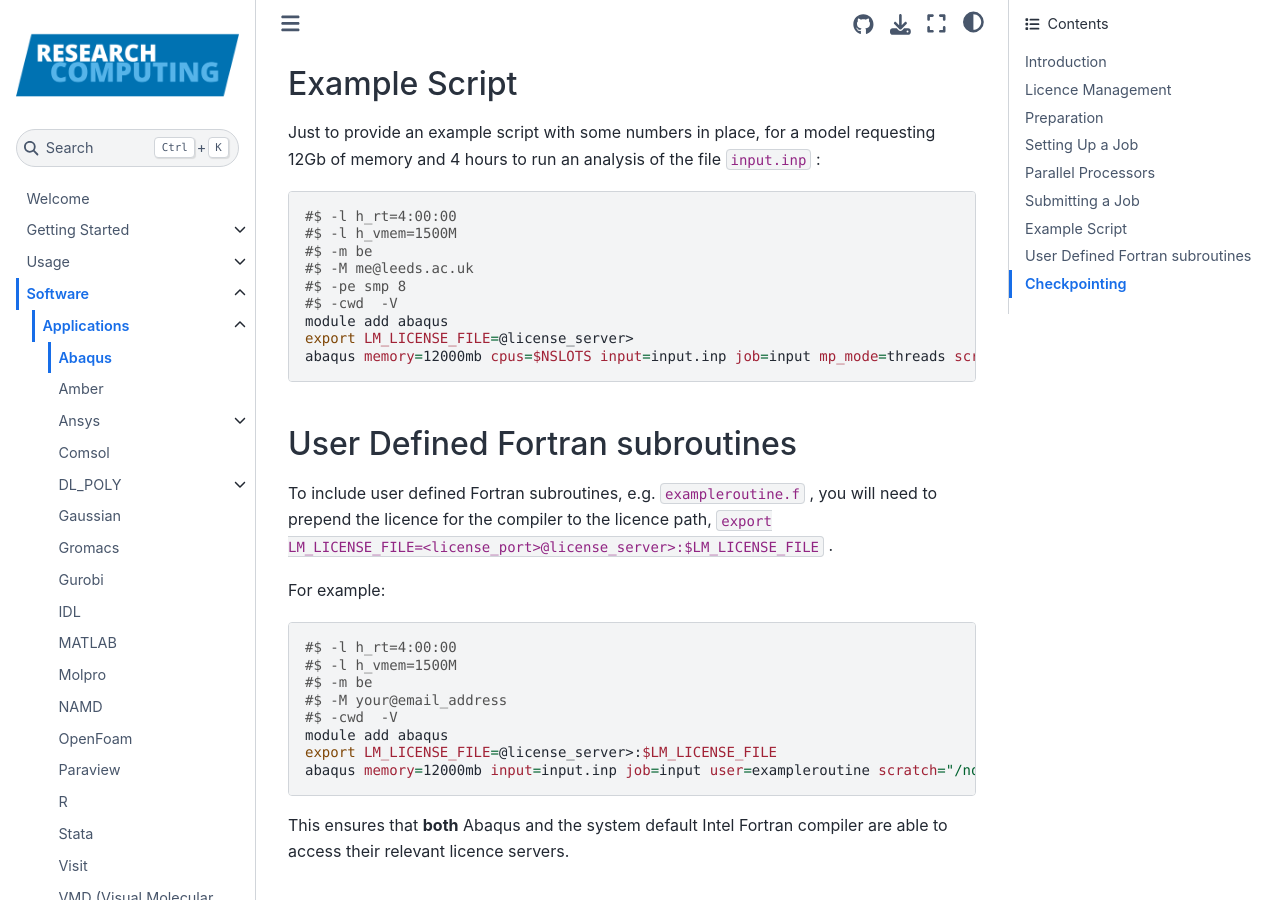
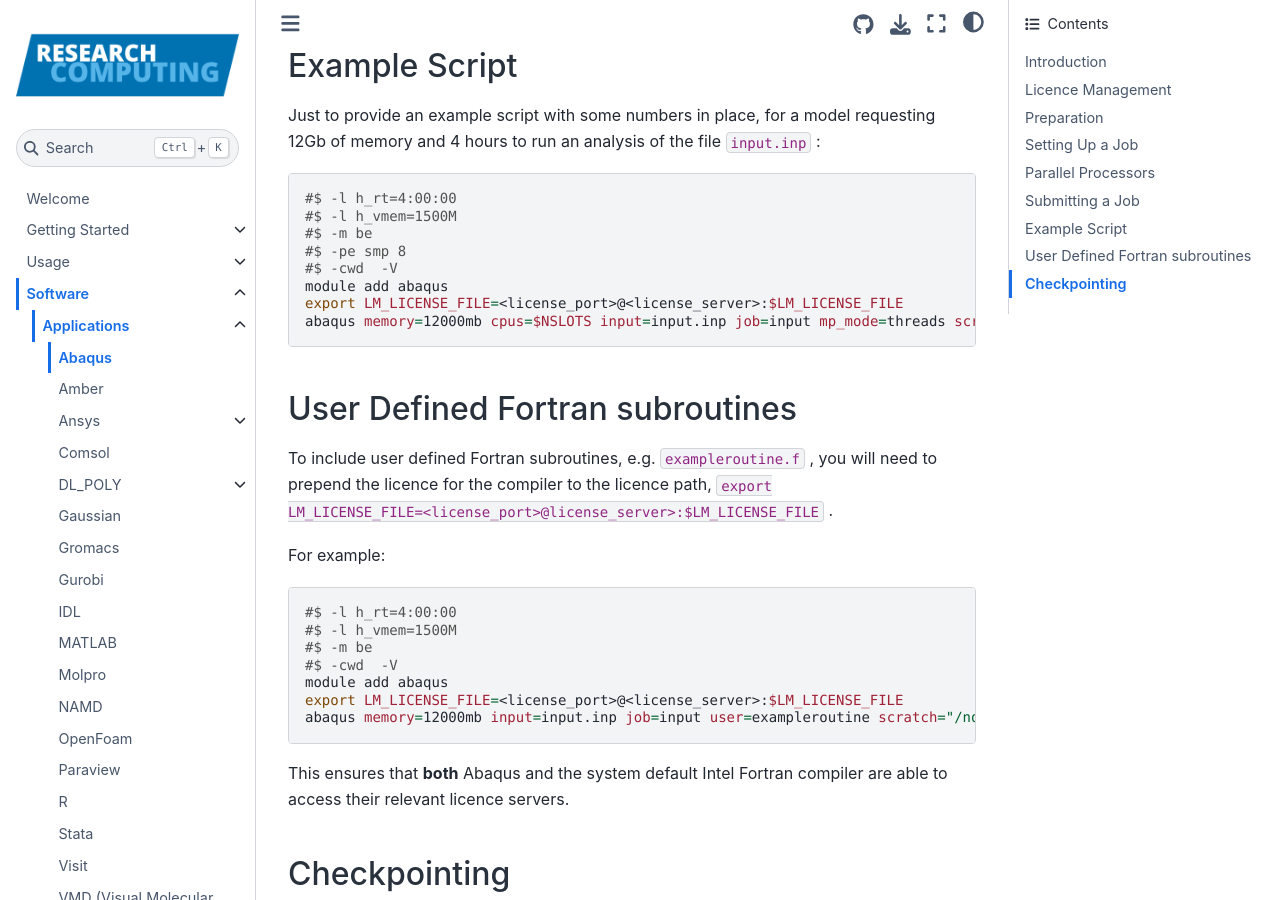
Before and after one commit to foqueiroz/arcdocs.github.io, a Jupyter Book: the page built from book/software/applications/abaqus.md, in a window 1280 px wide and 900 px high, scrolled down 4772 px. Built offline with Jupyter Book 1.0.4 settings and Sphinx 7.4.7 and the Sphinx Book theme 1.1.4, drawn with Linux system fonts in a browser that asks for light colours; some of the changed text lies outside the part shown.

Commit message:
Fix license lines, and remove references to email addresses (#41)

````diff
--- a/book/software/applications/abaqus.md
+++ b/book/software/applications/abaqus.md
@@ -48,7 +48,7 @@ For a simple script that will run an analysis on a single core use the following
 #$ -m be
 #$ -cwd  -V
 module add abaqus
-export LM_LICENSE_FILE=@:$LM_LICENSE_FILE
+export LM_LICENSE_FILE=<license_port>@<license_server>:$LM_LICENSE_FILE
 abaqus memory=<amount_of_RAM_abaqus> input=<input_file> job=<job_name> scratch="<nobackup_directory>" int
 ```
 
@@ -84,11 +84,10 @@ To make use of several cpu cores to run your analysis use a script file in the f
 #$ -l h_rt=<run_time>
 #$ -l h_vmem=<amount_of_RAM_queue>
 #$ -m be
-#$ -M your@email_address
 #$ -pe smp <number_cores>
 #$ -cwd  -V
 module add abaqus
-export LM_LICENSE_FILE=@:$LM_LICENSE_FILE
+export LM_LICENSE_FILE=<license_port>@<license_server>:$LM_LICENSE_FILE
 abaqus memory=<amount_of_RAM_abaqus> cpus=$NSLOTS input=<input_file> job=<job_name> mp_mode=threads scratch="<nobackup_directory>" int
 ```
 
@@ -112,11 +111,10 @@ file `input.inp` :
 #$ -l h_rt=4:00:00
 #$ -l h_vmem=1500M
 #$ -m be
-#$ -M me@leeds.ac.uk
 #$ -pe smp 8
 #$ -cwd  -V
 module add abaqus
-export LM_LICENSE_FILE=@license_server>
+export LM_LICENSE_FILE=<license_port>@<license_server>:$LM_LICENSE_FILE
 abaqus memory=12000mb cpus=$NSLOTS input=input.inp job=input mp_mode=threads scratch="/nobackup/example-user/" int
 ```
 
@@ -130,10 +128,9 @@ For example:
 #$ -l h_rt=4:00:00
 #$ -l h_vmem=1500M
 #$ -m be
-#$ -M your@email_address
 #$ -cwd  -V
 module add abaqus
-export LM_LICENSE_FILE=@license_server>:$LM_LICENSE_FILE
+export LM_LICENSE_FILE=<license_port>@<license_server>:$LM_LICENSE_FILE
 abaqus memory=12000mb input=input.inp job=input user=exampleroutine scratch="/nobackup/example-user" int
 ```
 
````
